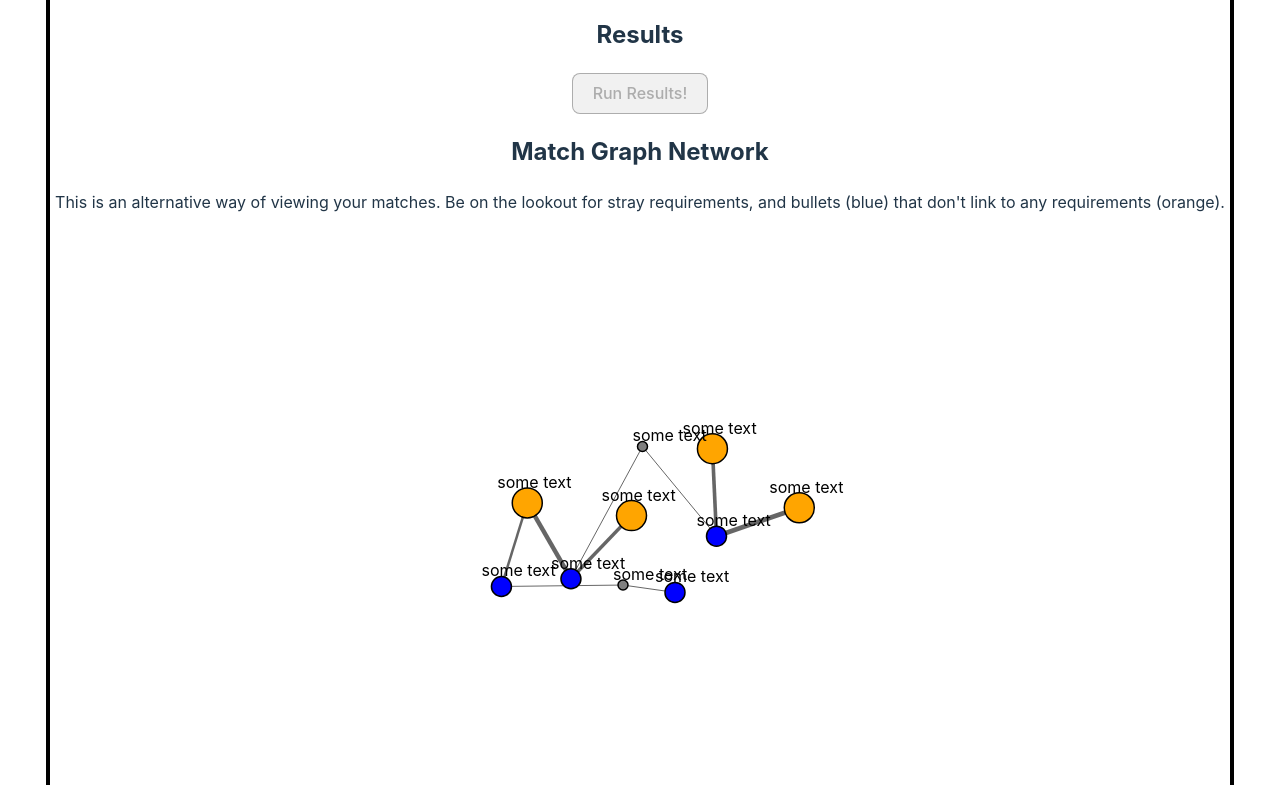
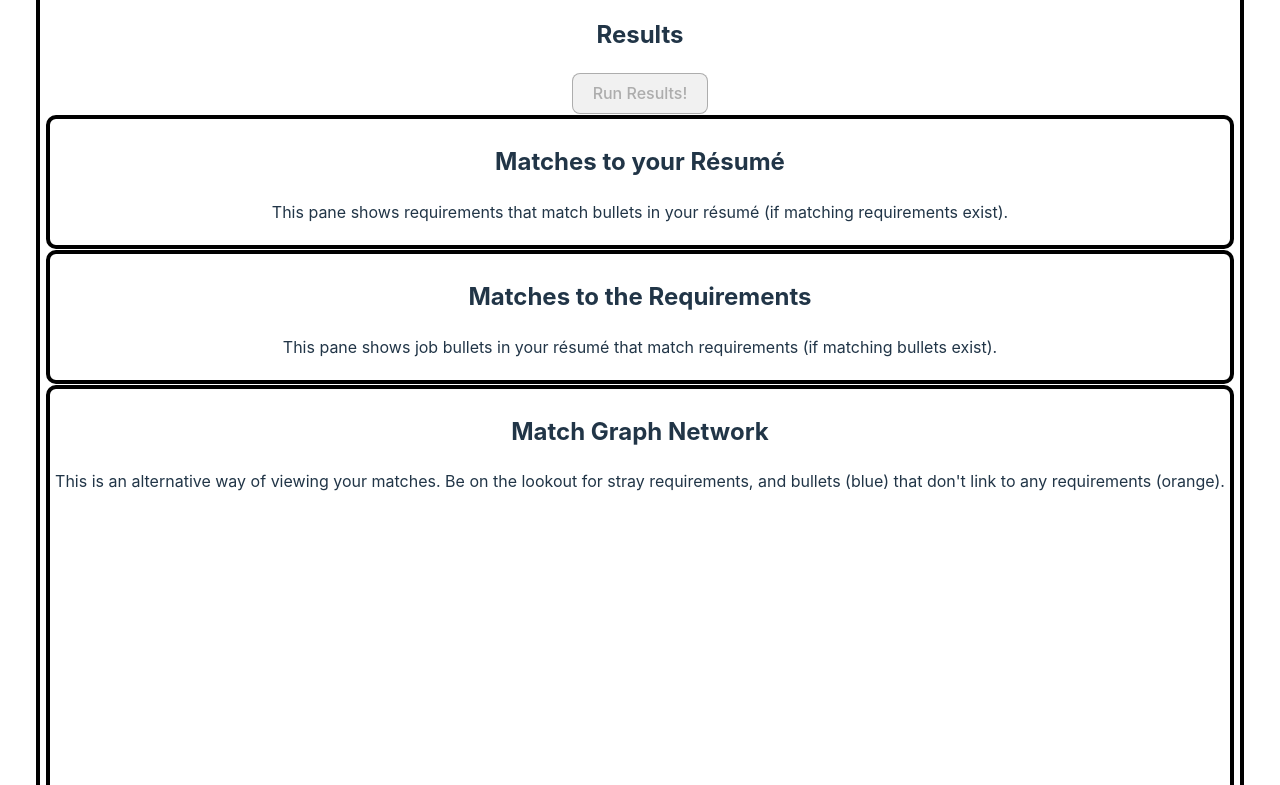
Before and after one commit to HandcartCactus/resume-tailoring-tool, a Vue app in the folder frontend/: page / in a window 1280 px wide. Shown: the part 755-1540 px from the top of the page. Built offline with nearby package versions, Linux system fonts and the light colour scheme.

Commit message:
Refactor tailorcontainer

```diff
--- a/frontend/src/components/GraphVis.vue
+++ b/frontend/src/components/GraphVis.vue
@@ -1,13 +1,5 @@
 <template>
-    <div>
-        <div>
-            <h2>Match Graph Network</h2>
-            <p>This is an alternative way of viewing your matches. Be on the lookout for stray requirements, and bullets
-                (blue) that don't link to any requirements (orange).</p>
-        </div>
         <div :id="SVG_CONTAINER_DIV_ID"></div>
-    </div>
-
 </template>
 
 <script lang="ts">
@@ -16,6 +8,7 @@ import * as d3 from "d3";
 
 // unique div id we will load graph network into
 const SVG_CONTAINER_DIV_ID = "force-network-svg-container-lWOHS1nBckdatG8L";
+const SVG_ELEMENT_ID = "force-network-svg-element";
 
 const NODE_SIZES: { [group: string]: number } = {
     job: 5,
@@ -129,7 +122,7 @@ export default defineComponent({
             const simulation = d3
                 .forceSimulation(nodes)
                 .force("link", d3.forceLink(links).id((d: any) => d.id))
-                .force("charge", d3.forceManyBody().strength(-10))
+                .force("charge", d3.forceManyBody().strength(-40))
                 .force("center", d3.forceCenter(props.width / 2, props.height / 2).strength(1.1))
                 .force("collide", d3.forceCollide().radius((d: any) => (3.5 * NODE_SIZES[d.group])))
                 .on("tick", ticked);
@@ -140,7 +133,8 @@ export default defineComponent({
                 .attr("width", props.width)
                 .attr("height", props.height)
                 .attr("viewBox", [0, 0, props.width, props.height])
-                .attr("style", props.svgStyle);
+                .attr("style", props.svgStyle)
+                .attr("id", SVG_ELEMENT_ID);
 
             // Add a line for each link, and a circle for each node.
             const link = svg
@@ -247,6 +241,7 @@ export default defineComponent({
             props,
             createSvg,
             SVG_CONTAINER_DIV_ID,
+            SVG_ELEMENT_ID,
         };
     },
     mounted() {
@@ -255,7 +250,16 @@ export default defineComponent({
             throw Error(`no div with id ${SVG_CONTAINER_DIV_ID}`)
         }
         container.appendChild(this.createSvg());
+        this.$watch('nodes', ()=>{
+            document.getElementById(SVG_ELEMENT_ID)?.remove();
+            container?.appendChild(this.createSvg());
+        });
+        this.$watch('links', ()=>{
+            document.getElementById(SVG_ELEMENT_ID)?.remove();
+            container?.appendChild(this.createSvg());
+        });
     },
+
 });
 </script>
 
--- /dev/null
+++ b/frontend/src/components/M2GraphContainer.vue
@@ -0,0 +1,34 @@
+<template>
+    <div class="rounded-light-spacing" v-if="!(graphNetwork == null)">
+        <div>
+            <h2>Match Graph Network</h2>
+            <p>This is an alternative way of viewing your matches. Be on the lookout for stray requirements, and bullets
+                (blue) that don't link to any requirements (orange).</p>
+        </div>
+        <GraphVis :nodes="graphNetwork.nodelist" :links="graphNetwork.edgelist"/>
+    </div>
+</template>
+
+<script lang="ts">
+//import { storeToRefs } from 'pinia';
+import { defineComponent } from 'vue';
+import { GraphNetwork } from './tailor/graphNetworkOps.ts';
+import GraphVis from './GraphVis.vue'
+
+export default defineComponent({
+    name: 'M2GraphContainer',
+    components: { GraphVis },
+    props: {
+        graphNetwork: {
+            type: GraphNetwork,
+        },
+    },
+    setup(props) {
+        return {
+            graphNetwork: props.graphNetwork,
+        };
+    },
+});
+</script>
+
+<style scoped type="css"></style>
--- /dev/null
+++ b/frontend/src/components/M2ReqContainer.vue
@@ -0,0 +1,45 @@
+<template>
+    <div class="rounded-light-spacing" v-if="!(graphNetwork==null)">
+      <h2>Matches to the Requirements</h2>
+        <p>
+          This pane shows job bullets in your résumé that match requirements (if matching bullets exist).
+        </p>
+      <ul>
+        <li v-for="req of graphNetwork.getNodesWithGroup('req')" :key="'mreq'+req.id">
+          <h3>{{ req.value }}</h3>
+          <ol>
+            <li v-for="pair of graphNetwork.neighborNodesAndEdgeWt(req.id, 'bullet', 1)" :key="'mreq'+pair.node.id">
+              {{ pair.node.value }} <b>({{ Math.round( 1000*(1 - pair.edgeWt))/10 }}%)</b> <i v-for="job of graphNetwork.neighborNodes(pair.node.id, 'job')" :key="'mreqj'+job.id">{{ job.value }}</i>
+            </li>
+          </ol>
+        </li>
+      </ul>
+    </div>
+  </template>
+
+  <script lang="ts">
+  //import { storeToRefs } from 'pinia';
+  import { defineComponent } from 'vue';
+  import { GraphNetwork } from './tailor/graphNetworkOps.ts';
+
+  export default defineComponent({
+    name: 'M2ReqContainer',
+    components: {  },
+    props: {
+        graphNetwork: {
+            type: GraphNetwork,
+        },
+    },
+    setup(props) {
+      return {
+        graphNetwork: props.graphNetwork,
+      };
+    },
+  });
+  </script>
+
+  <style scoped type="css">
+  li {
+    text-align: left;
+  }
+  </style>
--- /dev/null
+++ b/frontend/src/components/M2ResContainer.vue
@@ -0,0 +1,51 @@
+<template>
+      <div class="rounded-light-spacing" v-if="!(graphNetwork==null)">
+        <h2>Matches to your Résumé</h2>
+          <p>
+            This pane shows requirements that match bullets in your résumé (if matching requirements exist).
+          </p>
+        <ul>
+          <li v-for="job of graphNetwork.getNodesWithGroup('job')" :key="'mres'+job.id">
+            <h3>{{ job.value }}</h3>
+
+            <ul>
+              <li v-for="bullet of graphNetwork.neighborNodes(job.id, 'bullet')" :key="'mres'+bullet.id">
+                <h4>{{ bullet.value }}</h4>
+                <ol>
+                  <li v-for="pair of graphNetwork.neighborNodesAndEdgeWt(bullet.id, 'req', 1)" :key="'mres'+pair.node.id">
+                    {{ pair.node.value }} <b>({{ Math.round( 1000*(1 - pair.edgeWt))/10 }}%)</b>
+                  </li>
+                </ol>
+              </li>
+            </ul>
+          </li>
+        </ul>
+      </div>
+  </template>
+
+  <script lang="ts">
+  //import { storeToRefs } from 'pinia';
+  import { defineComponent } from 'vue';
+  import { GraphNetwork } from './tailor/graphNetworkOps.ts';
+
+  export default defineComponent({
+    name: 'M2ResContainer',
+    components: {  },
+    props: {
+        graphNetwork: {
+            type: GraphNetwork,
+        },
+    },
+    setup(props) {
+      return {
+        graphNetwork: props.graphNetwork,
+      };
+    },
+  });
+  </script>
+
+  <style scoped type="css">
+  li {
+    text-align: left;
+  }
+  </style>
--- a/frontend/src/components/TailorContainer.vue
+++ b/frontend/src/components/TailorContainer.vue
@@ -2,48 +2,9 @@
   <div class="rounded-light-spacing">
     <h2>Results</h2>
     <button @click="getTfIdfGraph(jobs, requirements)" :disabled="isDisabled()">Run Results!</button>
-    <div class="rounded-light-spacing" v-if="graphNetwork.hasStuff()">
-      <h2>Matches to your Résumé</h2>
-        <p>
-          This pane shows requirements that match bullets in your résumé (if matching requirements exist).
-        </p>
-      <ul>
-        <li v-for="job of graphNetwork.getNodesWithGroup('job')" :key="'mres'+job.id">
-          <h3>{{ job.value }}</h3>
-
-          <ul>
-            <li v-for="bullet of graphNetwork.neighborNodes(job.id, 'bullet')" :key="'mres'+bullet.id">
-              <h4>{{ bullet.value }}</h4>
-              <ol>
-                <li v-for="pair of graphNetwork.neighborNodesAndEdgeWt(bullet.id, 'req', 1)" :key="'mres'+pair.node.id">
-                  {{ pair.node.value }} <b>({{ Math.round( 1000*(1 - pair.edgeWt))/10 }}%)</b>
-                </li>
-              </ol>
-            </li>
-          </ul>
-        </li>
-      </ul>
-    </div>
-
-    <div class="rounded-light-spacing" v-if="graphNetwork.hasStuff()">
-      <h2>Matches to the Requirements</h2>
-        <p>
-          This pane shows job bullets in your résumé that match requirements (if matching bullets exist).
-        </p>
-      <ul>
-        <li v-for="req of graphNetwork.getNodesWithGroup('req')" :key="'mreq'+req.id">
-          <h3>{{ req.value }}</h3>
-          <ol>
-            <li v-for="pair of graphNetwork.neighborNodesAndEdgeWt(req.id, 'bullet', 1)" :key="'mreq'+pair.node.id">
-              {{ pair.node.value }} <b>({{ Math.round( 1000*(1 - pair.edgeWt))/10 }}%)</b> <i v-for="job of graphNetwork.neighborNodes(pair.node.id, 'job')" :key="'mreqj'+job.id">{{ job.value }}</i>
-            </li>
-          </ol>
-        </li>
-      </ul>
-    </div>
-    <div>
-      <GraphVis />
-    </div>
+    <M2ResContainer :graphNetwork="graphNetwork"/>
+    <M2ReqContainer :graphNetwork="graphNetwork"/>
+    <M2GraphContainer :graphNetwork="graphNetwork"/>
   </div>
 </template>
 
@@ -53,12 +14,15 @@ import { defineComponent, ref } from 'vue';
 import { useRequirements } from '../store/requirements.ts';
 import { useJobBullet, Job } from '../store/jobBullet.ts';
 import { GraphNetwork } from './tailor/graphNetworkOps.ts';
-import GraphVis from './GraphVis.vue'
+//import GraphVis from './GraphVis.vue'
+import M2ResContainer from './M2ResContainer.vue';
+import M2ReqContainer from './M2ReqContainer.vue';
+import M2GraphContainer from './M2GraphContainer.vue'
 import axios from 'axios';
 
 export default defineComponent({
   name: 'TailorContainer',
-  components: { GraphVis },
+  components: { M2ResContainer, M2ReqContainer, M2GraphContainer },
   setup() {
     const jobBulletStore = useJobBullet();
     const { jobs } = storeToRefs(jobBulletStore);
```
